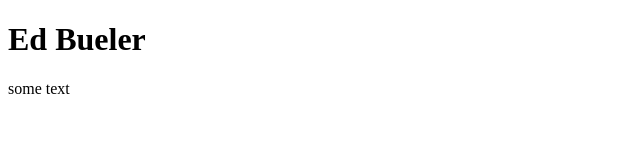
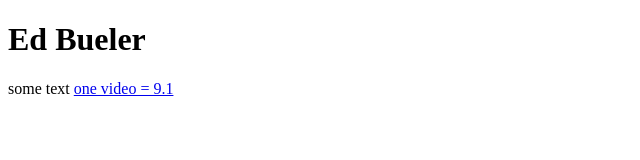
Before and after one commit to bueler/diff-eq-videos, a plain HTML site: page index.html in a window 1280 px wide. Shown: the whole page, without its empty margins (0-640 px from the left). Drawn offline with Linux system fonts and the light colour scheme.

Commit message:
add a link

```diff
--- a/index.html
+++ b/index.html
@@ -10,5 +10,8 @@
     </div>
 
 some text
+
+<a type="video/mp4" href="video-9-1-math302.mp4">one video = 9.1</a>
+
 </body>
 </html>
```
